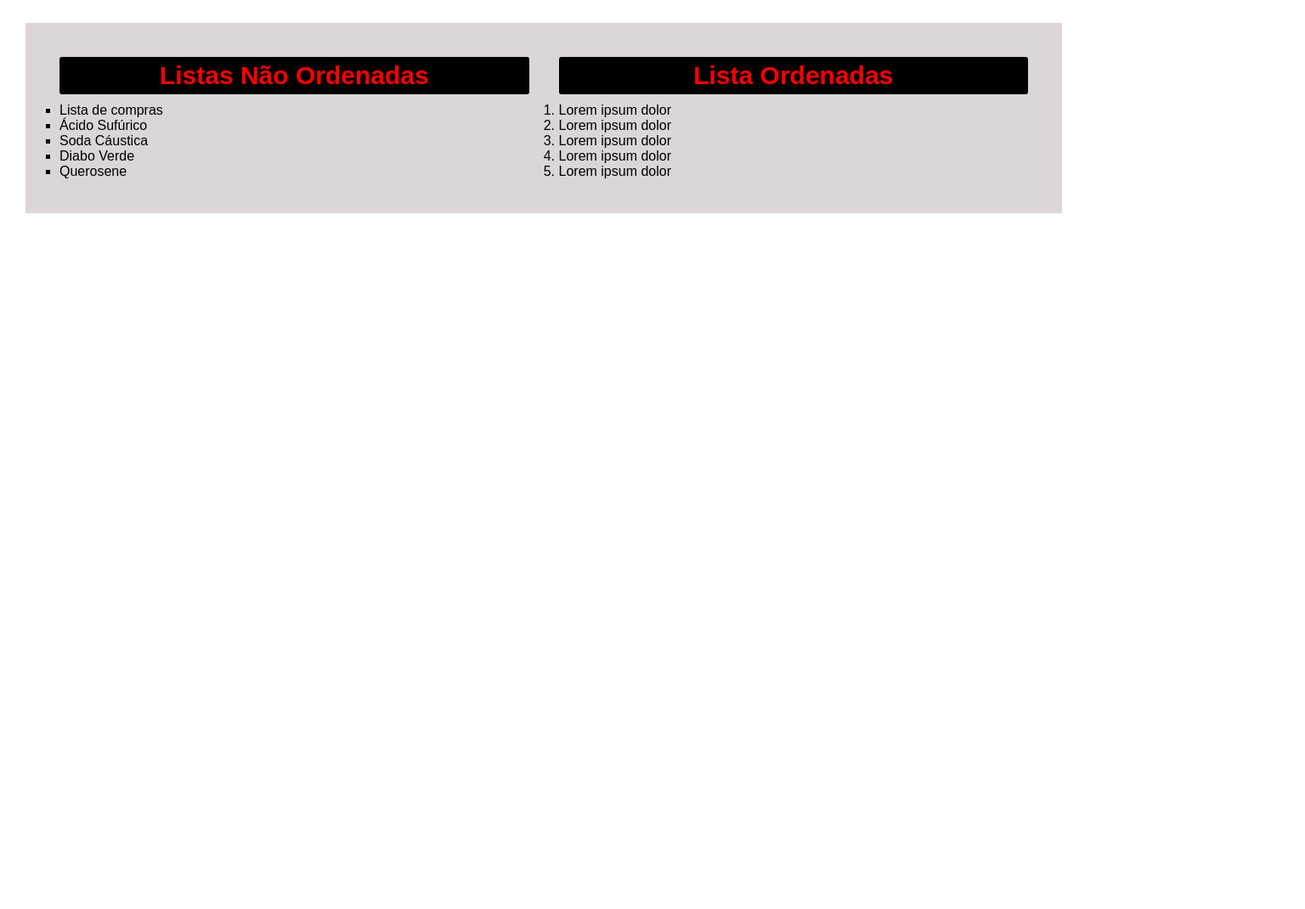
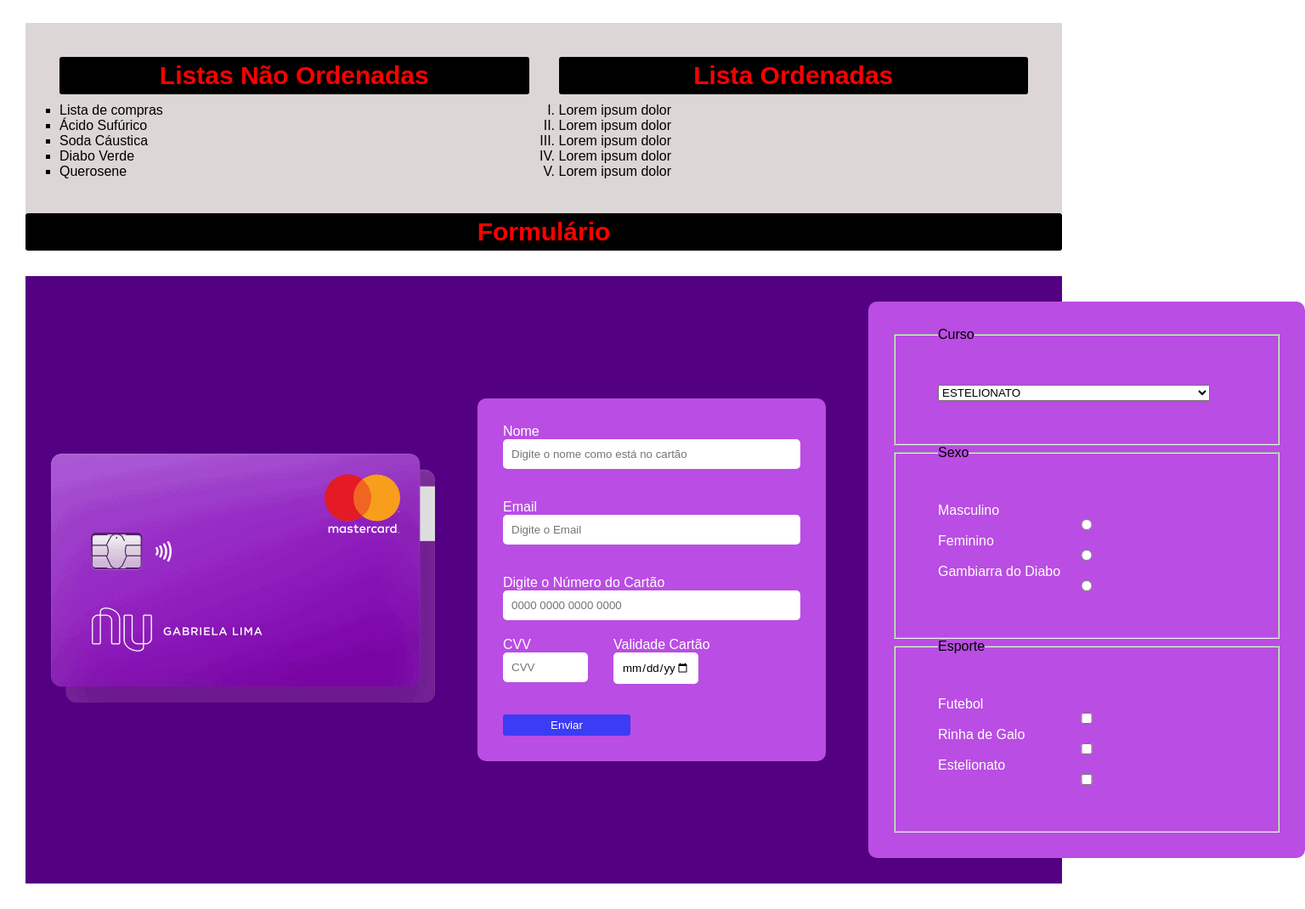
Before and after one commit to VinkarioDev/Programa-oWeb, a plain HTML site: page index.html in a window 1280 px wide. Shown: the part 1519-2589 px from the top of the page at 85% size, 1536 px wide, since content can reach past the window. Before the commit the page ends 1800 px from the top, so only its background shows below. Drawn offline with Linux system fonts and the light colour scheme.

Commit message:
AULA FORMULARIOS

```diff
--- a/assets/css/style.css
+++ b/assets/css/style.css
@@ -201,5 +201,86 @@ table tr td {
 }
 
 .lista ol li{
-  list-style: decimal;
+  list-style: upper-roman;
 }
+
+form{
+  background-color: #BA4DE3;
+  padding: 30px;
+  justify-content: center;
+  display: flex;
+  flex-direction: column;
+  width: 80%;
+ border-radius: 10px;
+
+}
+
+form input{
+  padding: 10px;
+  border: none;
+  box-shadow: none;
+  outline: none;
+  border-radius: 5px;
+  width: 350px;
+
+}
+
+label{
+  color: #fff;
+}
+
+
+
+
+button{
+  width: 150px;
+  padding: 5px;
+  border: none;
+  border-radius: 3px;
+  background-color: rgb(60, 60, 245);
+  color: #fff;
+  cursor: pointer;
+}
+
+button:hover{
+  background-color:  rgb(8, 8, 109);
+  transition: 300ms all ease-in-out;
+  cursor: pointer;
+}
+
+
+.verificacao{
+  display: flex;
+  padding: 30px;
+  margin-top: 30px;
+  justify-content: space-between;
+  align-items: center;
+  gap: 50px;
+  background-color:#530082;
+
+}
+
+.cvv-validade{
+  display: flex;
+  margin-top: 20px;
+  gap: 30px;
+
+}
+
+.cvv-validade input{
+  width: 100px;
+}
+
+.cvv{
+  display: flex;
+  flex-direction: column;
+}
+
+.validade{
+  display: flex;
+  flex-direction: column;
+}
+
+.cadastro fieldset{
+  padding: 50px;
+}
--- a/index.html
+++ b/index.html
@@ -111,5 +111,88 @@
         <li>Lorem ipsum dolor</li>
       </ol>
     </div>
+    <h2 class="hello">Formulário</h2>
+
+    <section class="verificacao">
+      <div class="imagem-cartao">
+        <img src="assets/images/cartao.png" alt="imagem cartão" />
+      </div>
+
+      <form action="">
+        <label for="nome">Nome</label>
+        <input
+          placeholder="Digite o nome como está no cartão"
+          type="text"
+          id="nome"
+        />
+        <br />
+        <br />
+        <label for="email">Email</label>
+        <input type="email" placeholder="Digite o Email" />
+        <br />
+        <br />
+
+        <label for="numero do cartao">Digite o Número do Cartão</label>
+        <input type="number" placeholder="0000 0000 0000 0000 " />
+
+        <div class="cvv-validade">
+          <div class="cvv">
+            <label for="cvv">CVV</label>
+            <input type="number" inputmode="numeric" placeholder="CVV" />
+          </div>
+
+          <div class="validade">
+            <label for="data">Validade Cartão</label>
+            <input type="date" />
+          </div>
+        </div>
+        <br />
+        <br />
+
+        <button>Enviar</button>
+      </form>
+
+      <form class="cadastro" action="">
+       <fieldset>
+        <legend>Curso</legend>
+        <select name="" id="">
+          <option value="ADS">ANÁLISE E DESENVOLVIMENTO DE SISTEMAS</option>
+          <option value="AGRO">AGRONOMIA</option>
+          <option value="AGRO">PEDAGOGIA</option>
+          <option value="AGRO" selected>ESTELIONATO</option>
+        </select>
+       </fieldset>
+
+
+
+
+        <fieldset>
+          <legend>Sexo</legend>
+          <label for="sexo">Masculino</label>
+          <input type="radio" name="sexo" value="Masculino">
+
+          <label for="sexo">Feminino</label>
+          <input type="radio" name="sexo" value="Feminino">
+
+          <label for="sexo">Gambiarra do Diabo</label>
+          <input type="radio" name="sexo" value="Gambiarra do Diabo">
+        </fieldset>
+
+        <fieldset>
+          <legend>Esporte</legend>
+          <label for="esporte">Futebol</label>
+          <input type="checkbox" name="esporte" value="Futebol">
+
+          <label for="esporte">Rinha de Galo</label>
+          <input type="checkbox" name="esporte" value="Briga de Galo">
+
+
+          <label for="esporte">Estelionato</label>
+          <input type="checkbox" name="esporte" value="Estelionato">
+
+
+        </fieldset>
+      </form>
+    </section>
   </body>
 </html>
```
Also changed, not shown: assets/images/cartao.png (added).
